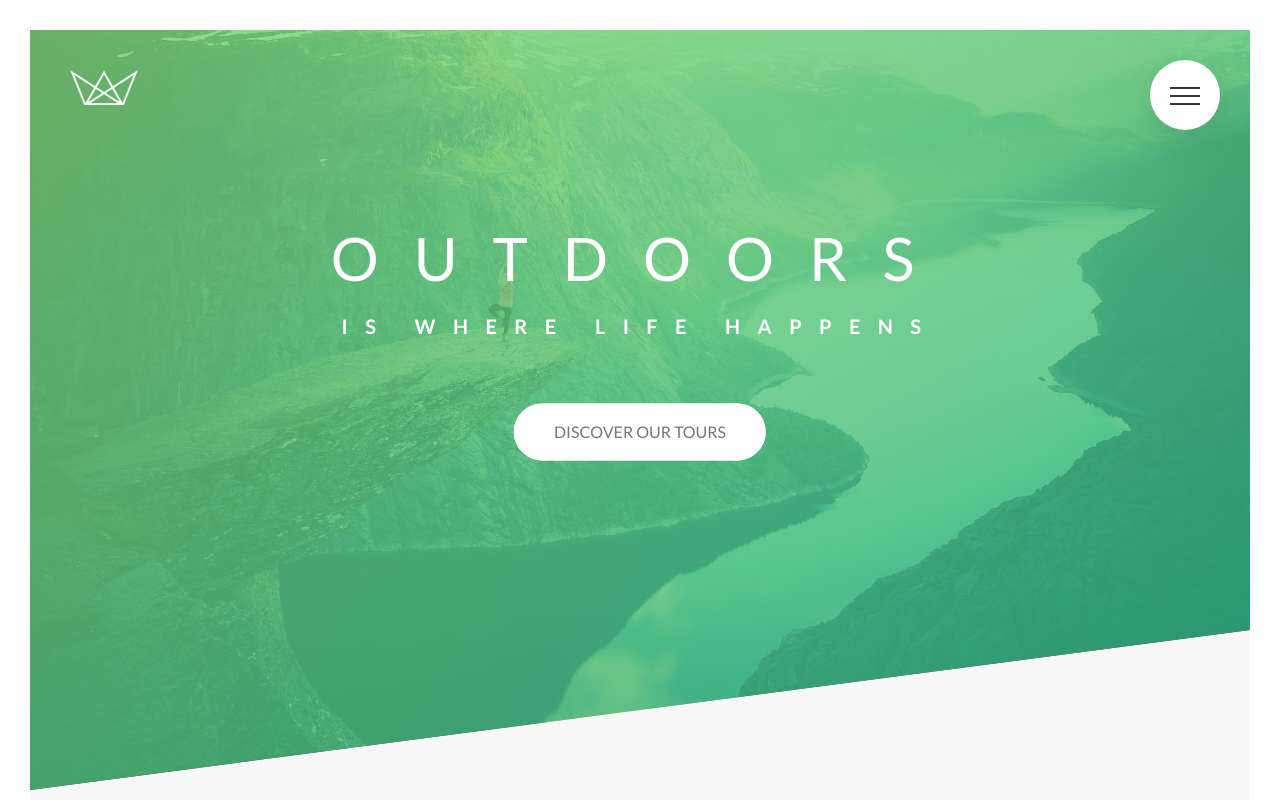
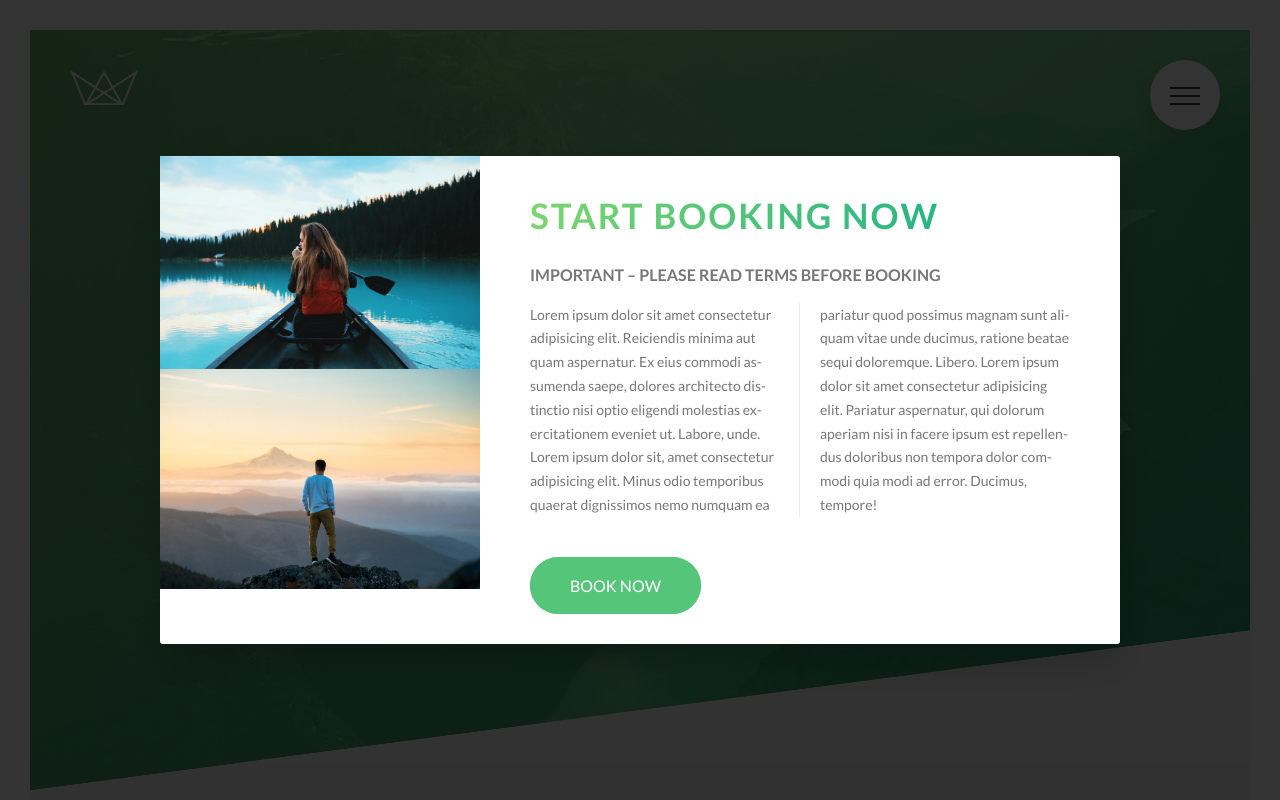
Before and after one commit to DevQNguyen/natour-css-jonas, a website: page index.html in a window 1280 px wide. Shown: the top 800 px of the page. Drawn offline with Linux system fonts and the light colour scheme.

Commit message:
Completed #52, popup background table and cells, column count

```diff
--- a/index.html
+++ b/index.html
@@ -377,6 +377,33 @@
         </div>
 
     </footer>
+
+
+    <!--------- POPUP SECTION ------------>
+    <div class="popup">
+        <div class="popup__content">
+            <div class="popup__left">
+                <img src="img/nat-8.jpg" alt="Tour photo" class="popup__img">
+                <img src="img/nat-9.jpg" alt="Tour photo" class="popup__img">
+            </div>
+            <div class="popup__right">
+                <h2 class="heading-secondary u-margin-bottom-small">Start booking now</h2>
+                <h3 class="heading-tertiary u-margin-bottom-small">Important &ndash; Please read terms before booking</h3>
+                <p class="popup__text">
+                    Lorem ipsum dolor sit amet consectetur adipisicing elit. Reiciendis minima aut quam aspernatur. Ex eius commodi assumenda
+                    saepe, dolores architecto distinctio nisi optio eligendi molestias exercitationem eveniet ut. Labore,
+                    unde. Lorem ipsum dolor sit, amet consectetur adipisicing elit. Minus odio temporibus quaerat dignissimos
+                    nemo numquam ea pariatur quod possimus magnam sunt aliquam vitae unde ducimus, ratione beatae sequi doloremque.
+                    Libero. Lorem ipsum dolor sit amet consectetur adipisicing elit. Pariatur aspernatur, qui dolorum aperiam
+                    nisi in facere ipsum est repellendus doloribus non tempora dolor commodi quia modi ad error. Ducimus,
+                    tempore!
+                </p>
+                <a href="#" class="btn btn--green">Book now</a>
+            </div>
+        </div>
+    </div>
+
+
     <!-- section class="grid-test">
         <div class="row">
             <div class="col-1-of-2">
--- a/sass/abstracts/_mixins.scss
+++ b/sass/abstracts/_mixins.scss
@@ -5,3 +5,10 @@
     clear: both;
   }
 }
+
+@mixin absCenter {
+  position: absolute;
+  top: 50%;
+  left: 50%;
+  transform: translate(-50%, -50%);
+}
--- /dev/null
+++ b/sass/components/_popup.scss
@@ -0,0 +1,54 @@
+.popup {
+  height: 100vh;
+  width: 100%;
+  position: fixed;
+  top: 0;
+  left: 0;
+  background-color: rgba($color-black, .8);
+  z-index: 9999;
+
+  &__content {
+    @include absCenter;
+
+    width: 75%;
+    background-color: $color-white;
+    box-shadow: 0 2rem 4rem rgba($color-black , .2);
+    border-radius: 3px;
+    display: table;
+  }
+
+  &__left {
+    width: 33.333333%;
+    display: table-cell;
+  }
+
+  &__right {
+    width: 66.6666667%;
+    display: table-cell;
+    vertical-align: middle;
+    padding: 3rem 5rem;
+  }
+
+  &__img {
+    display: block;
+    width: 100%;
+    overflow: hidden;
+  }
+
+  &__text {
+    font-size: 1.4rem;
+    margin-bottom: 4rem;
+
+    -moz-column-count: 2;
+    -moz-column-gap: 4rem;
+    -moz-column-rule: 1px solid $color-grey-light-2;
+    column-count: 2;
+    column-gap: 4rem;
+    column-rule: 1px solid $color-grey-light-2;
+
+    -moz-hyphens: auto;
+    -ms-hyphens: auto;
+    -webkit-hyphens: auto;
+    hyphens: auto;
+  }
+}
--- a/sass/layout/_navigation.scss
+++ b/sass/layout/_navigation.scss
@@ -57,7 +57,7 @@
 
   &__item {
     margin: 1rem;
-    overflow: hidden;
+    //overflow: hidden;
   }
 
   &__link {
@@ -114,6 +114,7 @@
       display: inline-block;
     }
 
+    // we need to define content prop for bars to appear
     &::before,
     &::after {
       content: "";
@@ -138,6 +139,7 @@
     background-color: transparent;
   }
 
+  // when checkbox is checked, rotate bar
   &__checkbox:checked + &__button &__icon::before {
     top: 0;
     transform: rotate(135deg);
--- a/sass/main.scss
+++ b/sass/main.scss
@@ -5,15 +5,19 @@
 @import 'base/animations';
 @import 'base/typography';
 @import 'base/utilities';
+
 @import 'components/bg-video';
 @import 'components/button';
 @import 'components/card';
 @import 'components/composition';
 @import 'components/feature-box';
 @import 'components/form';
+@import 'components/popup';
 @import 'components/story';
+
 @import 'layout/footer';
 @import 'layout/grid';
 @import 'layout/header';
 @import 'layout/navigation';
+
 @import 'pages/home';
```
Also changed, not shown: css/style.css, sass/base/_utilities.scss (line endings or trailing spaces).
